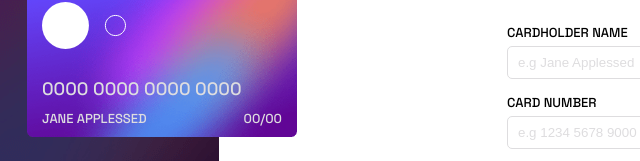
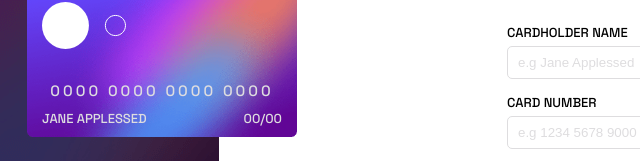
Before and after one commit to alexisPraiz19/interactive-card, a plain HTML site: page docs/index.html in a window 1280 px wide. Shown: the part 251-412 px from the top of the page, 101-741 px from the left. Drawn offline with Linux system fonts and the light colour scheme.

Commit message:
commit 2

```diff
--- a/docs/styles.css
+++ b/docs/styles.css
@@ -62,7 +62,7 @@ main{
     width: -moz-max-content;
     width: max-content;
 }
-.card-date .card-numers{
+.card-date .card-numbers{
     display: block;
     letter-spacing: 3px;
     text-align: center;
```
